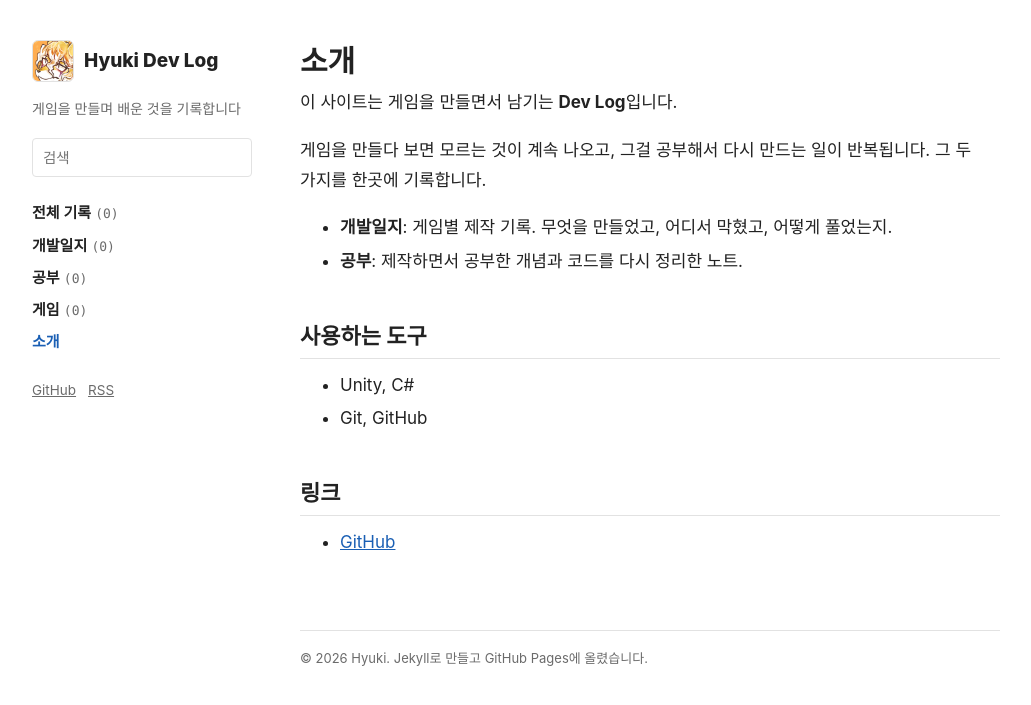
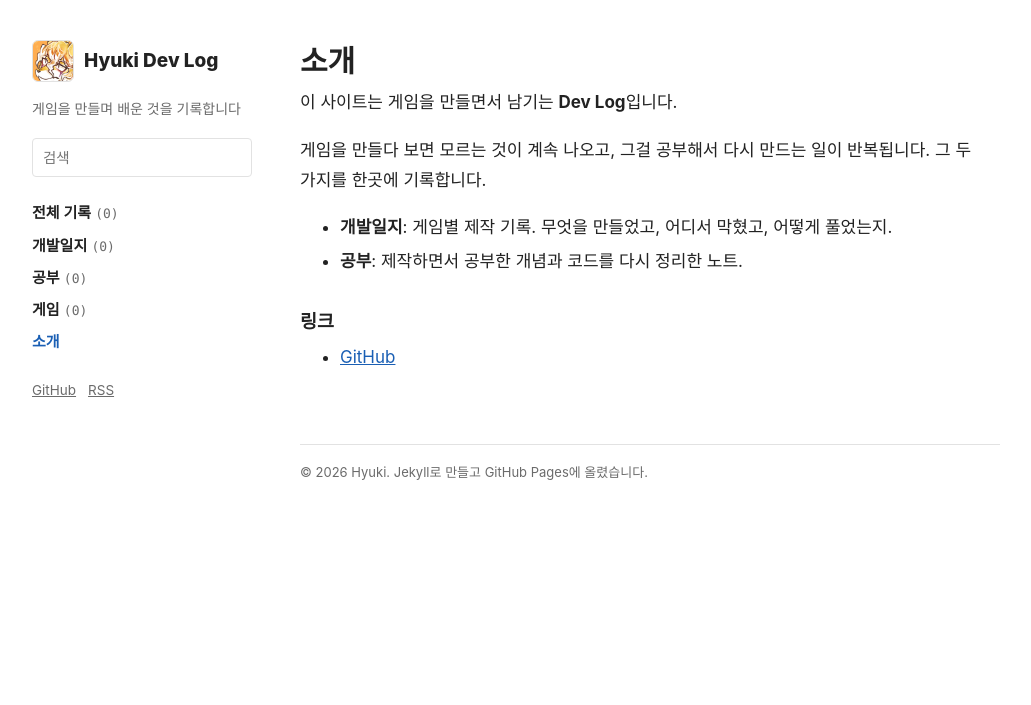
Before and after one commit to HyukiKR/HyukiKR.github.io, a Jekyll site: the page built from about.md, in a window 1280 px wide. Shown: the top 705 px of the page, without its empty margins (78-1109 px from the left). Built offline with Jekyll 4.4.1, drawn with Linux system fonts in a browser that asks for light colours; some web fonts are replaced.

Commit message:
페이지 수정: about

```diff
--- a/about.md
+++ b/about.md
@@ -1,7 +1,7 @@
 ---
 layout: page
+permalink: /about/
 title: 소개
-permalink: /about/
 ---
 
 이 사이트는 게임을 만들면서 남기는 **Dev Log**입니다.
@@ -11,11 +11,6 @@ permalink: /about/
 - **개발일지**: 게임별 제작 기록. 무엇을 만들었고, 어디서 막혔고, 어떻게 풀었는지.
 - **공부**: 제작하면서 공부한 개념과 코드를 다시 정리한 노트.
 
-## 사용하는 도구
-
-- Unity, C#
-- Git, GitHub
-
-## 링크
+### 링크
 
 - [GitHub](https://github.com/HyukiKR)
```
